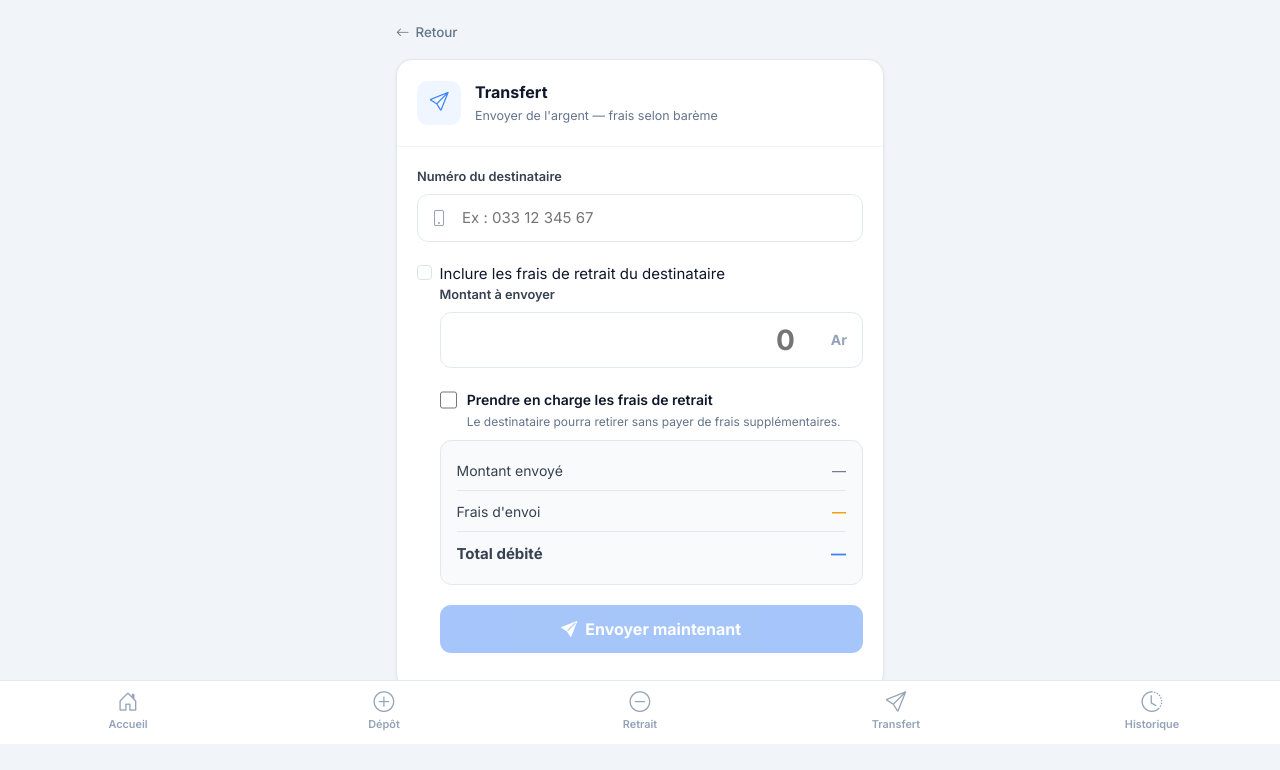
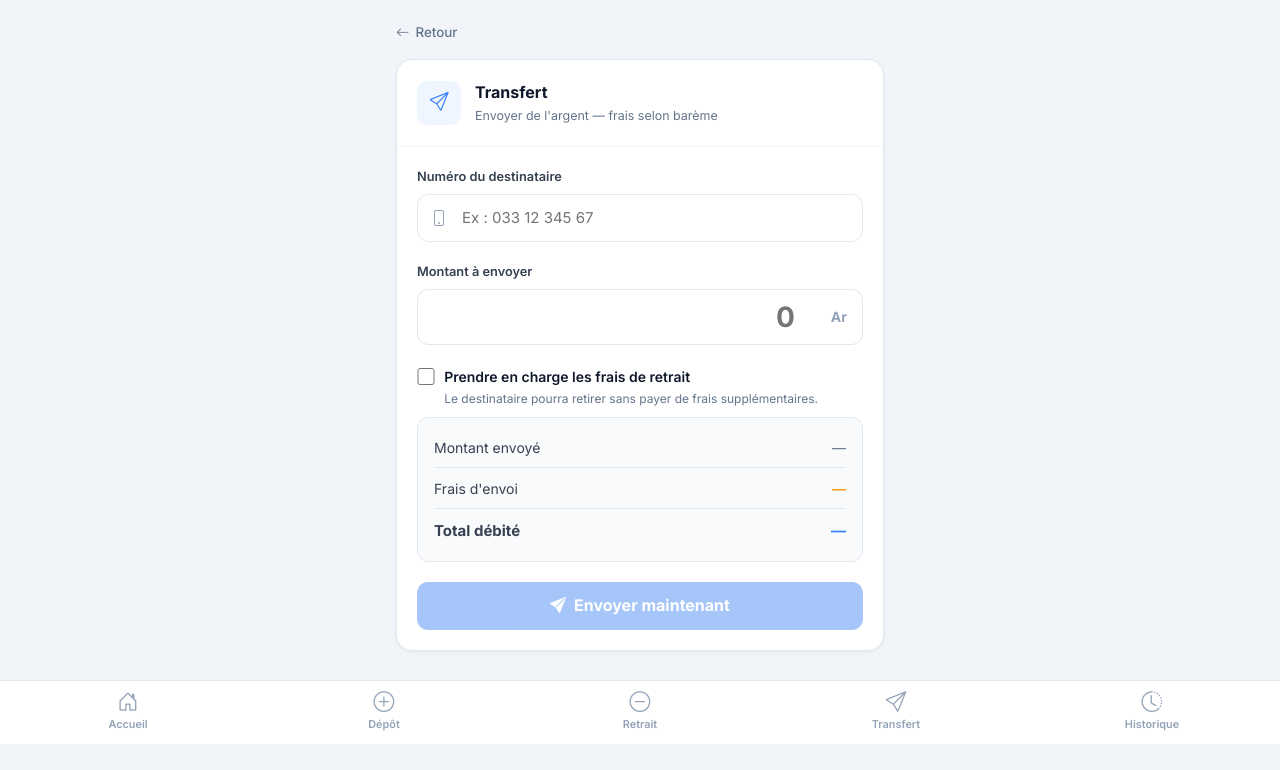
Before and after one commit to gojosaturo2809/Operateur, a CodeIgniter 4 app: the page made by app/Views/client/transfert.php in a window 1280 px wide. Shown: the part 56-826 px from the top of the page. After the commit the page ends 800 px from the top, so only its background shows below. Run offline with PHP 8.4 and a stand-in for CodeIgniter, Linux system fonts and the light colour scheme; the template is opened without the code that fills it, so the values that code supplies are empty; some libraries are stand-ins or nearby versions.

Commit message:
remove unused fonction

```diff
--- a/app/Views/client/transfert.php
+++ b/app/Views/client/transfert.php
@@ -47,10 +47,7 @@
                 >
             </div>
 
-            <div class="form-check mt-3 mb-3">
-                <input class="form-check-input" type="checkbox" value="1" id="inclureFraisRetrait" name="inclure_frais_retrait">
-                <label class="form-check-label" for="inclureFraisRetrait">Inclure les frais de retrait du destinataire</label>
-            <!-- Badge réseau détecté -->
+
             <div id="badgeReseau" style="display:none;margin-top:-.5rem;margin-bottom:.9rem;">
                 <span id="badgeReseauLabel"
                       style="display:inline-flex;align-items:center;gap:.375rem;
```
Also changed, not shown: writable/db/operateur.db, 4 other files.
